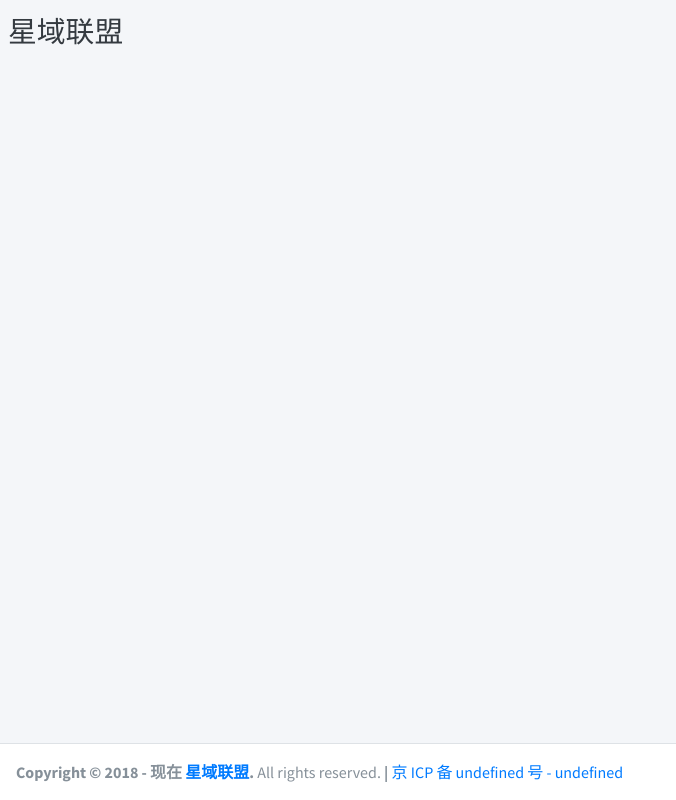
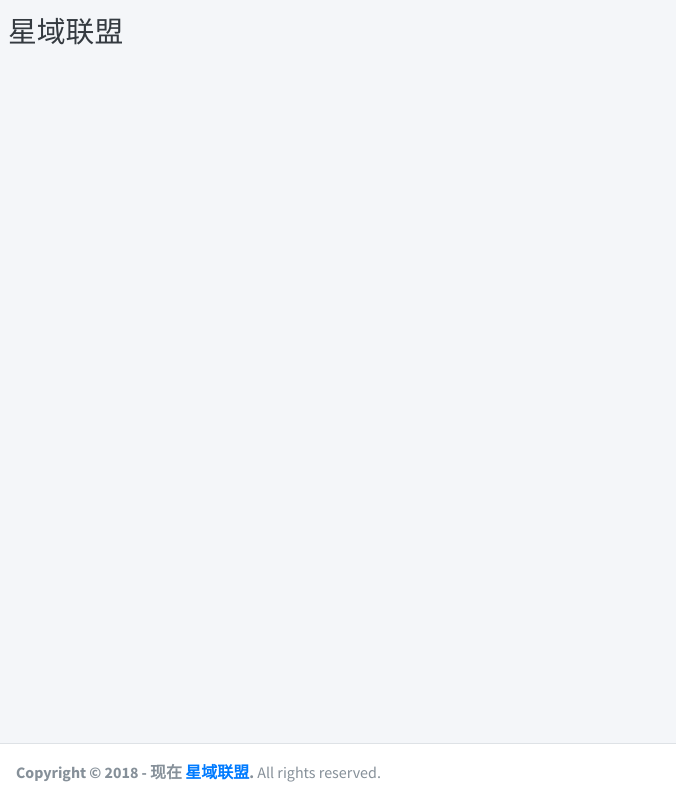
Before and after one commit to mcstaralliance/website, a website: page src/honor/index.html in a window 1280 px wide. Shown: the whole page, without its empty margins (0-676 px from the left). Drawn offline with nearby package versions, Linux system fonts and the light colour scheme.

Commit message:
移除备案号

```diff
--- a/src/honor/index.html
+++ b/src/honor/index.html
@@ -53,7 +53,7 @@
         </div>
 
         <footer class="main-footer">
-            <strong>Copyright &copy; 2018 -  现在 <a href="#">星域联盟</a>.</strong> All rights reserved. <strong>|</strong> <a href="http://www.beian.miit.gov.cn" id="beian">京 ICP 备 undefined 号 - undefined</a>
+            <strong>Copyright &copy; 2018 -  现在 <a href="#">星域联盟</a>.</strong> All rights reserved.
         <footer>
     </div>
 
```
Also changed, not shown: src/online/index.html (+1 -1 lines).
